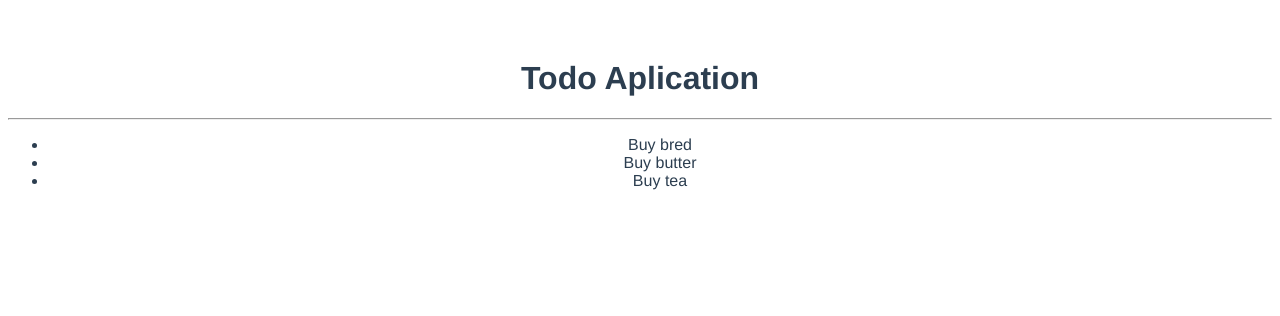
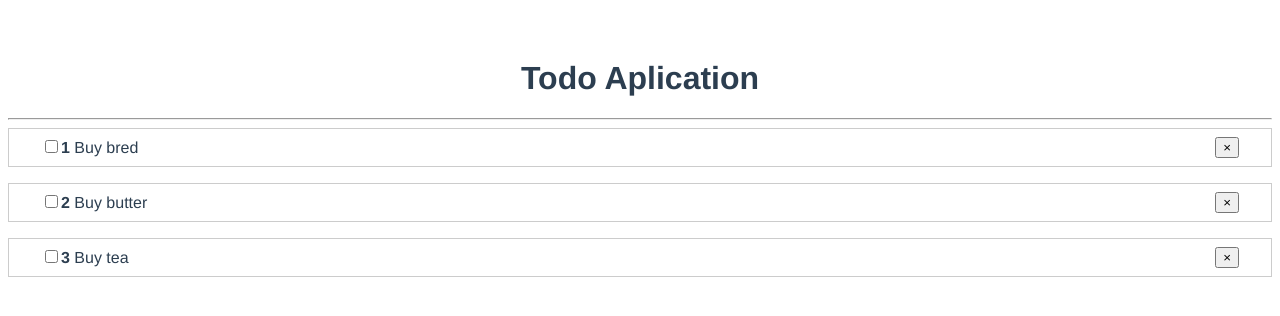
Before and after one commit to FaridYusifzadeh/Learn-Vue.js, a Vue app: page / in a window 1280 px wide. Shown: the top 316 px of the page. Built offline with nearby package versions, Linux system fonts and the light colour scheme.

Commit message:
add style lists

```diff
--- a/src/components/TodoItem.vue
+++ b/src/components/TodoItem.vue
@@ -1,5 +1,12 @@
 <template>
-  <li>  {{todo.title}}</li>
+  <li>
+      <span>
+          <input type="checkbox">
+          <strong>{{todo.id}}</strong>
+          {{todo.title}}
+      </span>
+      <button>&times;</button>
+  </li>
 </template>
 
 <script>
@@ -12,3 +19,13 @@ export default {
   }
 }
 </script>
+
+<style scoped>
+li{
+    border: 1px solid #ccc;
+    display: flex;
+    justify-content: space-between;
+    padding: .5rem 2rem;
+    margin-bottom: 1rem;
+}
+</style>
--- a/src/components/TodoList.vue
+++ b/src/components/TodoList.vue
@@ -19,3 +19,10 @@ export default {
   },
 };
 </script>
+
+<style scoped>
+ul{
+    margin: 0;
+    padding: 0;
+}
+</style>
```
